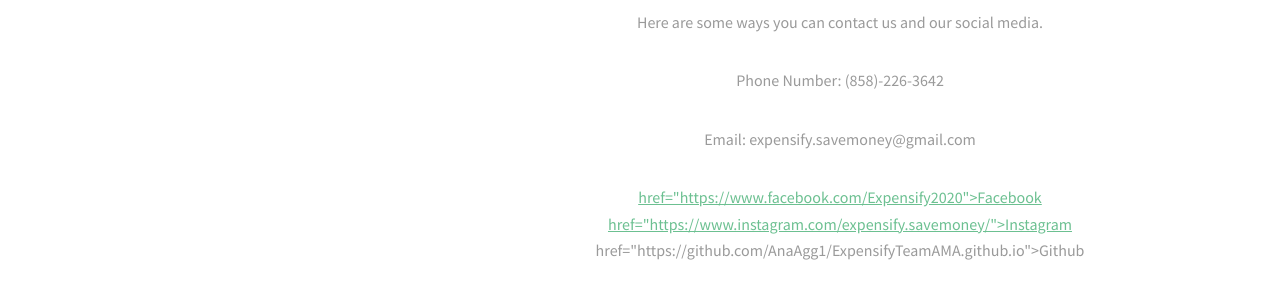
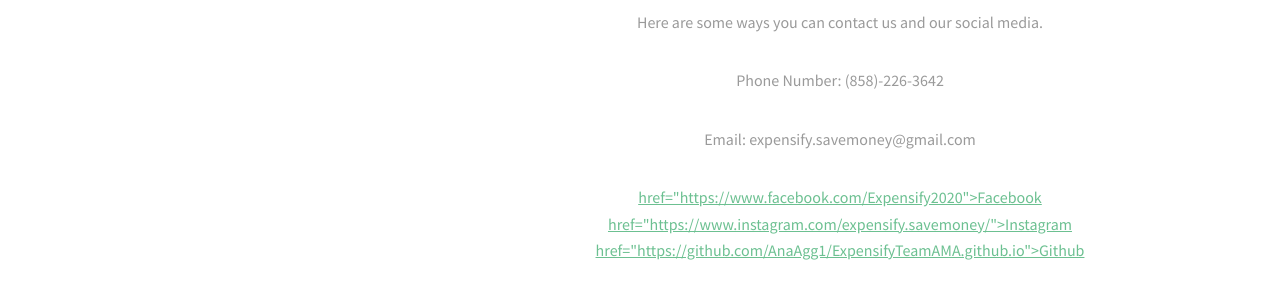
Before and after one commit to AnaAgg1/ExpensifyTeamAMA.github.io, a plain HTML site: page Contact.html in a window 1280 px wide. Shown: the part 559-858 px from the top of the page. Drawn offline with Linux system fonts and the light colour scheme.

Commit message:
Update Contact.html

```diff
--- a/Contact.html
+++ b/Contact.html
@@ -52,7 +52,7 @@
 							<p> Email: expensify.savemoney@gmail.com </p>
 							<a> href="https://www.facebook.com/Expensify2020">Facebook</a>
 							<a> href="https://www.instagram.com/expensify.savemoney/">Instagram</a>
-							<p> href="https://github.com/AnaAgg1/ExpensifyTeamAMA.github.io">Github</a>
+							<a> href="https://github.com/AnaAgg1/ExpensifyTeamAMA.github.io">Github</a>
 						</article>
 					</div>
 				</div>
```
